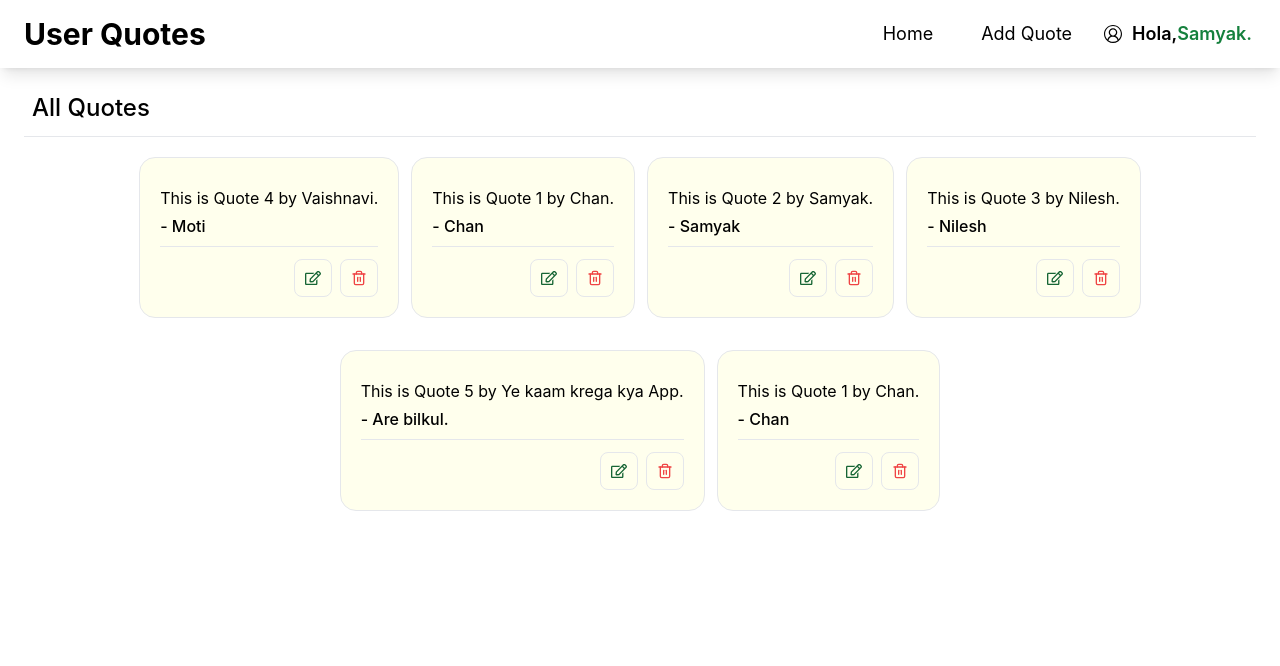
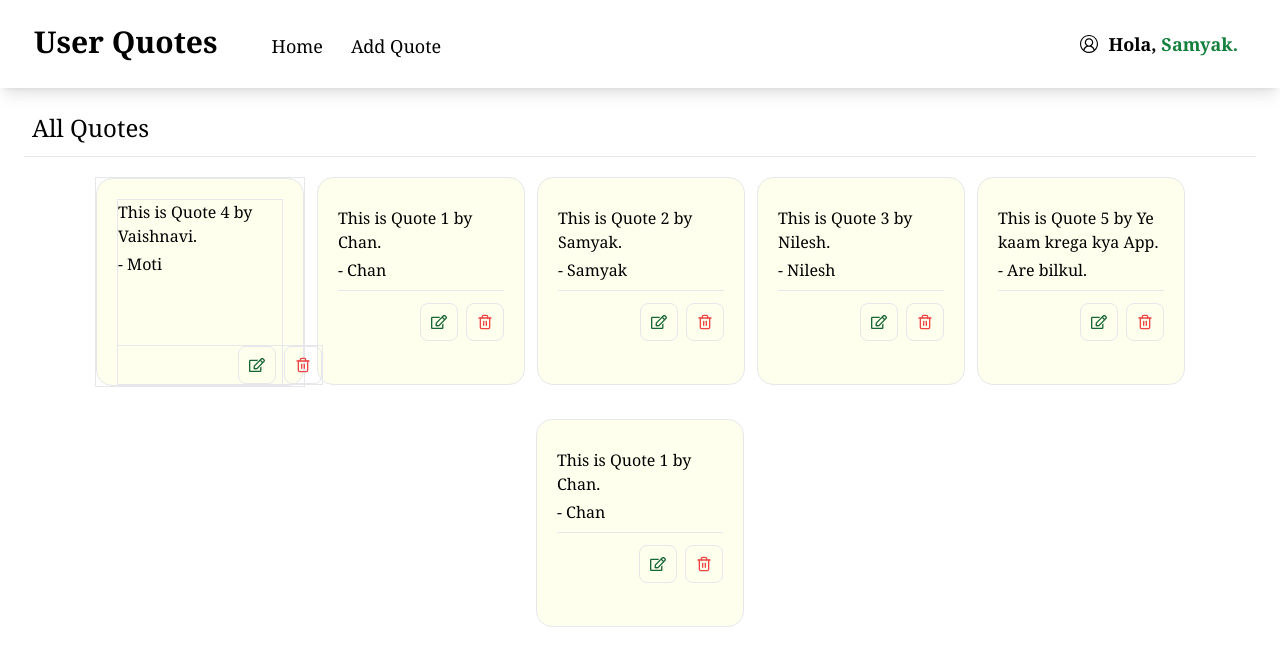
Before and after one commit to Samyak1519/UserQuotes, a React (Create React App) app: page / in a window 1280 px wide. Shown: the top 666 px of the page. Built offline with nearby package versions, Linux system fonts and the light colour scheme.

Commit message:
NavBar and Card Component changed.

```diff
--- a/public/index.html
+++ b/public/index.html
@@ -10,13 +10,16 @@
       content="Web site created using create-react-app"
     />
     <link rel="apple-touch-icon" href="%PUBLIC_URL%/logo192.png" />
+    <link rel="manifest" href="%PUBLIC_URL%/manifest.json" />
 
-    <link rel="manifest" href="%PUBLIC_URL%/manifest.json" />
+    <style>
+      @import url("https://fonts.googleapis.com/css2?family=Poppins:ital,wght@0,100;0,200;0,300;0,400;0,500;0,600;0,700;0,800;0,900;1,100;1,200;1,300;1,400;1,500;1,600;1,700;1,800;1,900&display=swap");
+    </style>
 
     <title>User Quotes</title>
   </head>
 
-  <body className="bg-black">
+  <body className="bg-black" style="font-family: Georgia, 'Times New Roman', Times, serif">
     <noscript>You need to enable JavaScript to run this app.</noscript>
 
     <div id="root"></div>
--- a/src/Components/Home.jsx
+++ b/src/Components/Home.jsx
@@ -6,32 +6,47 @@ function Home() {
   return (
     <>
       <div>
-        <div className="font-medium text-2xl ml-2 mb-3">
+        <div className="font-medium text-2xl ml-2 mb-3 place-content-between ">
           <h1>All Quotes</h1>
         </div>
         <hr />
         <div
-          id="add_quotes"
-          name="all_quotes"
-          className=" gap-3 justify-center flex-wrap inline-flex"
+          id="add_quotes_main"
+          name="all_quotes_main"
+          className="gap-3 flex justify-center flex-wrap "
         >
           {/* Card 1 */}
-          <div className="mt-5 hover:shadow-lg hover:delay-75 hover:rounded-2xl cursor-pointer">
-            <div className="bg-[#FFFFED] rounded-2xl p-5 border ">
-              <div className="py-2">
+          <div
+            id="card_container"
+            className="mt-5
+          hover:shadow-lg
+          hover:delay-75
+          hover:rounded-2xl
+          cursor-pointer
+          flex flex-wrap border"
+          >
+            <div
+              id="card"
+              className="bg-[#FFFFED] border rounded-2xl px-5 pt-5 size-52 relative flex flex-wrap "
+            >
+              <div id="card_text" className="border">
                 <p>This is Quote 4 by Vaishnavi.</p>
                 <p className="font-medium mt-1">- Moti</p>
               </div>
+
+              <div className=" flex flex-wrap justify-end border w-full absolute bottom-0">
                 <hr />
-              <div className="flex gap-2 pt-3 justify-end">
+
+                <div id="action_buttons" className="flex gap-2">
                   <button
-                  id="Edit"
+                    id="edit_button"
                     className="border p-2.5 rounded-lg text-green-800 hover:bg-green-500  hover:text-white"
                   >
                     <FaRegEdit />
                   </button>
+
                   <button
-                  id="delete"
+                    id="delete_button"
                     className="border p-2.5 rounded-lg text-red-500  hover:bg-red-500 hover:text-white"
                   >
                     <FiTrash2 />
@@ -39,11 +54,11 @@ function Home() {
                 </div>
               </div>
             </div>
+          </div>
 
           {/* Card 2 */}
           <div className="mt-5 hover:shadow-lg hover:delay-75 hover:rounded-2xl cursor-pointer ">
-
-            <div className="bg-[#FFFFED] rounded-2xl p-5 border">
+            <div className="bg-[#FFFFED] rounded-2xl p-5 size-52 border">
               <div className="py-2">
                 <p>This is Quote 1 by Chan.</p>
                 <p className="font-medium mt-1">- Chan</p>
@@ -71,7 +86,7 @@ function Home() {
           {/* Card 1 */}
 
           <div className="mt-5 hover:shadow-lg hover:delay-75 hover:rounded-2xl cursor-pointer">
-            <div className="bg-[#FFFFED] rounded-2xl p-5 border ">
+            <div className="bg-[#FFFFED] rounded-2xl p-5 size-52 border ">
               <div className="py-2">
                 <p>This is Quote 2 by Samyak.</p>
                 <p className="font-medium mt-1">- Samyak</p>
@@ -95,9 +110,10 @@ function Home() {
               </div>
             </div>
           </div>
+
           {/* 2nd Card */}
           <div className="mt-5 hover:shadow-lg hover:delay-75 hover:rounded-2xl cursor-pointer">
-            <div className="bg-[#FFFFED] rounded-2xl p-5 border">
+            <div className="bg-[#FFFFED] rounded-2xl p-5 size-52 border">
               <div className="py-2">
                 <p>This is Quote 3 by Nilesh.</p>
                 <p className="font-medium mt-1">- Nilesh</p>
@@ -123,8 +139,8 @@ function Home() {
           </div>
 
           {/* Card 5  */}
-          <div className="mt-5 hover:shadow-lg hover:delay-75 hover:rounded-2xl cursor-pointer">
-            <div className="bg-[#FFFFED] rounded-2xl p-5 border">
+          <div className="mt-5  hover:shadow-lg hover:delay-75 hover:rounded-2xl cursor-pointer">
+            <div className="bg-[#FFFFED] rounded-2xl p-5 size-52 border">
               <div className="py-2">
                 <p>This is Quote 5 by Ye kaam krega kya App.</p>
                 <p className="font-medium mt-1">- Are bilkul.</p>
@@ -148,9 +164,10 @@ function Home() {
               </div>
             </div>
           </div>
+
           {/* Card 6 */}
           <div className="mt-5 hover:shadow-lg hover:delay-75 hover:rounded-2xl cursor-pointer">
-            <div className="bg-[#FFFFED] rounded-2xl p-5 border">
+            <div className="bg-[#FFFFED] rounded-2xl p-5 size-52 border">
               <div className="py-2">
                 <p>This is Quote 1 by Chan.</p>
                 <p className="font-medium mt-1">- Chan</p>
--- a/src/Components/Navbar.jsx
+++ b/src/Components/Navbar.jsx
@@ -6,43 +6,39 @@ import { Link } from "react-router-dom";
 function Navbar() {
   return (
     <>
-      <div
-        className="flex justify-between flex-wrap w-full
-      p-4 px-6
-      shadow-lg
-      bg-white
-      "
-      >
-        <div className="cursor-pointer">
-          <Link to="/">
-            <h1 className="font-bold text-3xl">User Quotes</h1>
-          </Link>
-        </div>
+      <div className="flex justify-between place-items-baseline flex-wrap w-full p-4 px-7 align-middle shadow-lg bg-white">
+        <div className="flex gap-10 flex-wrap place-items-baseline ">
+          <div className="cursor-pointer p-1.5">
+            <Link to="/">
+              <h1 className="font-bold text-3xl">User Quotes</h1>
+            </Link>
+          </div>
 
-        <div className="flex gap-7 flex-wrap">
-          <div className=" flex gap-10 text-lg flex-wrap">
+          <div className=" flex gap-3 text-lg flex-wrap rounded-full ">
             <Link
               to="/"
-              className="p-1 hover:border hover:bg-green-400 hover:rounded-full hover:text-white hover:p-2 hover:text-base"
+              className="p-2 rounded-full hover:border hover:bg-green-400 hover:rounded-full hover:text-white hover:p-2"
             >
               Home
             </Link>
 
             <Link
               to="/add_quote"
-              className="p-1 hover:border hover:bg-green-400 hover:rounded-full hover:text-white hover:p-2 hover:text-base"
+              className="p-2 rounded-full hover:border hover:bg-green-400 hover:rounded-full hover:text-white hover:p-2"
             >
               Add Quote
             </Link>
           </div>
+        </div>
 
+        <div className="flex flex-wrap p-2.5">
           {/* Profile Icon and Name */}
 
           <div className="font-semibold text-lg flex place-items-center gap-1.5 flex-wrap">
             <VscAccount />
 
             <p className="flex p-1 ">
-              Hola,<p className="text-green-700">Samyak.</p>
+              Hola,<p className="text-green-700">&nbsp;Samyak.</p>
             </p>
           </div>
         </div>
```
Lines whose indentation alone changed are shown as unchanged.
